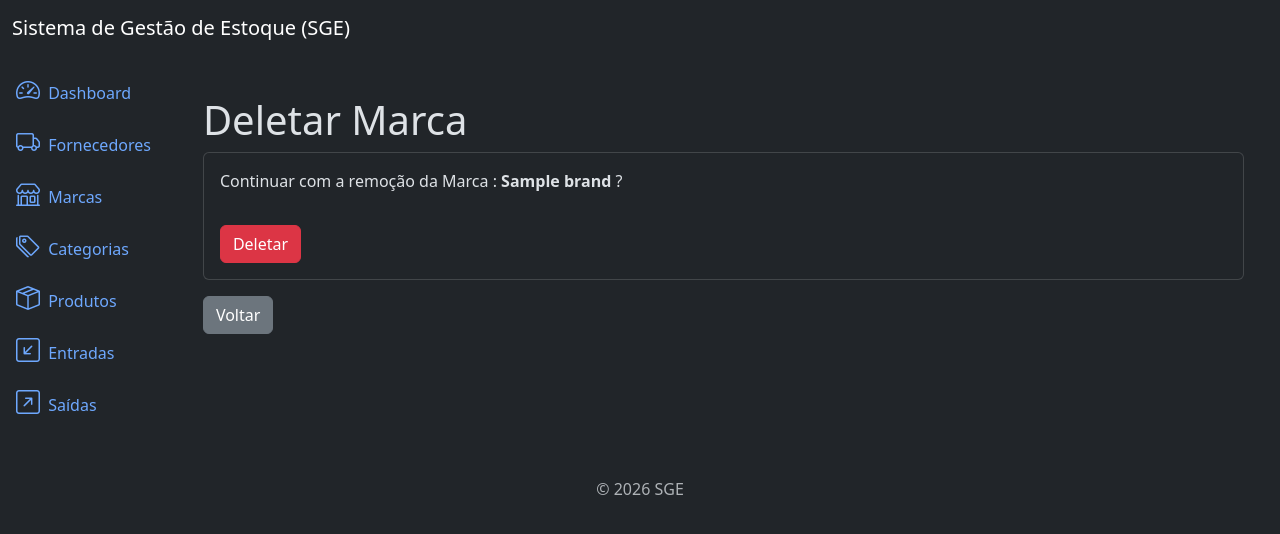
After one commit to Luisf66/sge, a Django app: a page that uses brand/templates/brand_delete.html in a window 1280 px wide. The commit adds this page. Shown: the top 534 px of the page. Run offline with Django 5.2, Linux system fonts and the light colour scheme; tables that the repository leaves empty hold one stand-in row (values such as "Sample post").

Commit message:
Finalização da app Brand

```diff
--- a/app/settings.py
+++ b/app/settings.py
@@ -25,7 +25,7 @@ load_dotenv(BASE_DIR / '.env')
 SECRET_KEY = os.getenv('SECRET_KEY')
 
 # SECURITY WARNING: don't run with debug turned on in production!
-DEBUG = True
+DEBUG = os.getenv('DEBUG')
 
 ALLOWED_HOSTS = []
 
--- /dev/null
+++ b/brand/templates/brand_delete.html
@@ -0,0 +1,30 @@
+{% extends 'base.html' %}
+
+{% block content %}
+
+<div class="container mt-4">
+    <h3 class="display-6">
+        Deletar Marca
+    </h3>
+
+    <div class="card">
+        <div class="card-body">
+            <p class="card-text">
+                Continuar com a remoção da Marca : <strong>{{ object.name }}</strong> ?
+            </p>
+
+            <form method="POST">
+                {% csrf_token %}
+                <button type="submit" class="btn btn-danger mt-3">
+                    Deletar
+                </button>
+            </form>
+        </div>
+    </div>
+
+    <a href="{% url 'brand_list' %}" class="btn btn-secondary mt-3">
+        Voltar
+    </a>
+</div>
+
+{% endblock %}
--- a/brand/urls.py
+++ b/brand/urls.py
@@ -6,4 +6,6 @@ urlpatterns = [
     path('brand/create/', views.BrandCreateView.as_view(), name='brand_create'),
     path('brand/list/', views.BrandListView.as_view(), name='brand_list'),
     path('brand/<int:pk>/detail/', views.BrandDetailView.as_view(), name='brand_detail'),
+    path('brand/<int:pk>/update/', views.BrandUpdateView.as_view(), name='brand_update'),
+    path('brand<int:pk>/delete/', views.BrandDeleteView.as_view(), name='brand_delete'),
 ]
--- a/brand/views.py
+++ b/brand/views.py
@@ -1,4 +1,4 @@
-from django.views.generic import CreateView, ListView, DetailView
+from django.views.generic import CreateView, ListView, DetailView, UpdateView, DeleteView
 from django.urls import reverse_lazy
 
 from . import models
@@ -28,3 +28,14 @@ class BrandListView(ListView):
 class BrandDetailView(DetailView):
     model = models.Brand
     template_name = 'brand_detail.html'
+
+class BrandUpdateView(UpdateView):
+    model = models.Brand
+    template_name = 'brand_update.html'
+    form_class = forms.BrandForm
+    success_url = reverse_lazy('brand_list')
+
+class BrandDeleteView(DeleteView):
+    model = models.Brand
+    template_name = 'brand_delete.html'
+    success_url = reverse_lazy('brand_list')
```
Also changed, not shown: brand/templates/brand_list.html (+8 -0 lines), brand/templates/brand_update.html (added, +27 -0 lines).
